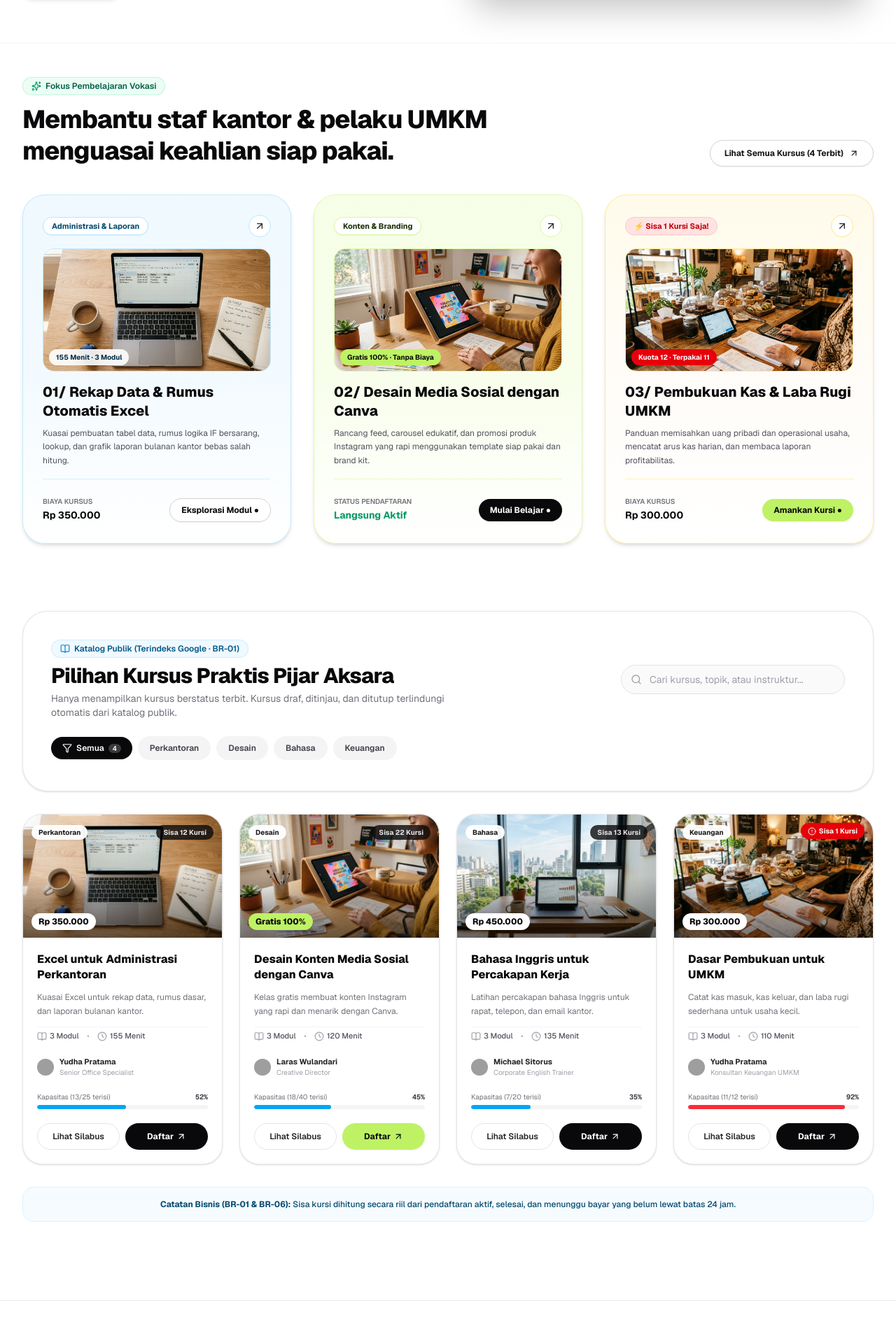
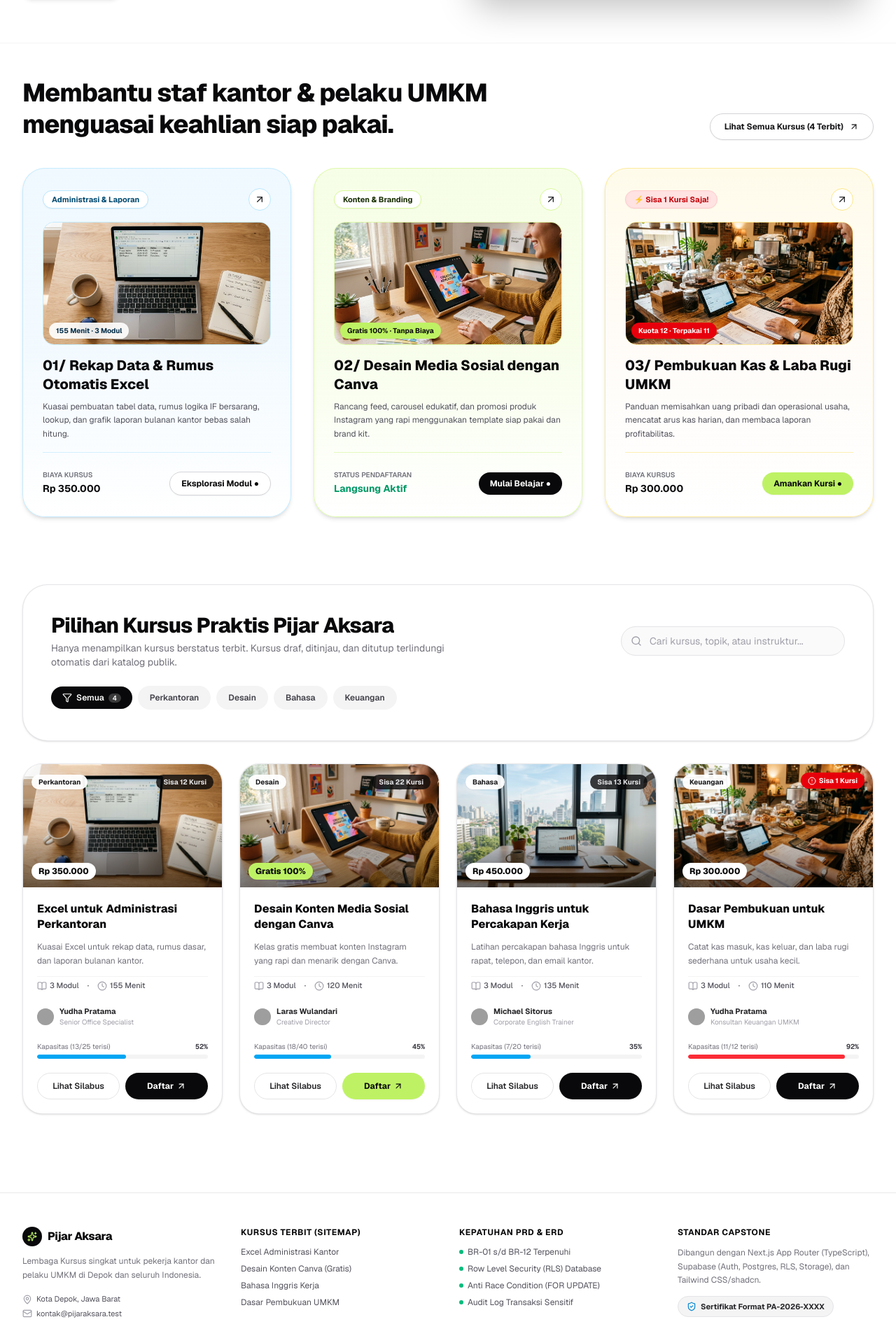
Before and after one commit to salmouzx/kursus-pijar-aksara-salma, a Next.js app: page / in a window 1280 px wide. Shown: the part 628-2520 px from the top of the page at 70% size. Built offline with nearby package versions, Linux system fonts and the light colour scheme; grey boxes are pictures that could not be loaded.

Commit message:
style(ui): bersihkan badge teknis/internal (Fokus Pembelajaran Vokasi, Katalog Publik BR-01, dan Catatan Bisnis)

```diff
--- a/src/components/course-catalog-section.tsx
+++ b/src/components/course-catalog-section.tsx
@@ -44,10 +44,6 @@ export function CourseCatalogSection({ onSelectCourse, onEnrollCourse }: CourseC
       <div className="bg-white rounded-[32px] sm:rounded-[36px] border border-zinc-200/90 shadow-sm p-6 sm:p-8 lg:p-10 mb-8">
         <div className="flex flex-col md:flex-row md:items-center justify-between gap-6">
           <div>
-            <div className="inline-flex items-center gap-1.5 px-3 py-1 rounded-full text-xs font-semibold bg-sky-50 text-sky-800 border border-sky-200/60 mb-2">
-              <BookOpen className="w-3.5 h-3.5 text-sky-600" />
-              <span>Katalog Publik (Terindeks Google · BR-01)</span>
-            </div>
             <h2 className="text-2xl sm:text-3xl font-extrabold text-zinc-950 tracking-tight">
               Pilihan Kursus Praktis Pijar Aksara
             </h2>
@@ -263,12 +259,7 @@ export function CourseCatalogSection({ onSelectCourse, onEnrollCourse }: CourseC
         </div>
       )}
 
-      {/* Footer Notice from PRD */}
-      <div className="mt-8 p-4 bg-sky-50/60 rounded-2xl border border-sky-100 text-center">
-        <p className="text-xs text-sky-900 font-medium">
-          <strong>Catatan Bisnis (BR-01 & BR-06):</strong> Sisa kursi dihitung secara riil dari pendaftaran aktif, selesai, dan menunggu bayar yang belum lewat batas 24 jam.
-        </p>
-      </div>
+
 
     </section>
   );
--- a/src/components/features-organic-section.tsx
+++ b/src/components/features-organic-section.tsx
@@ -21,10 +21,6 @@ export function FeaturesOrganicSection({ onSelectCourse, onScrollToCatalog }: Fe
       {/* Section Header with Pill Badges (inspired by download (1).jpeg) */}
       <div className="flex flex-col md:flex-row md:items-end justify-between gap-6 mb-10">
         <div className="max-w-2xl">
-          <div className="inline-flex items-center gap-1.5 px-3 py-1 rounded-full text-xs font-semibold bg-emerald-50 text-emerald-800 border border-emerald-200/60 mb-3">
-            <Sparkles className="w-3.5 h-3.5 text-emerald-600" />
-            <span>Fokus Pembelajaran Vokasi</span>
-          </div>
           <h2 className="text-2xl sm:text-3xl lg:text-4xl font-extrabold tracking-tight text-zinc-950 leading-tight">
             Membantu staf kantor & pelaku UMKM menguasai keahlian siap pakai.
           </h2>
```
